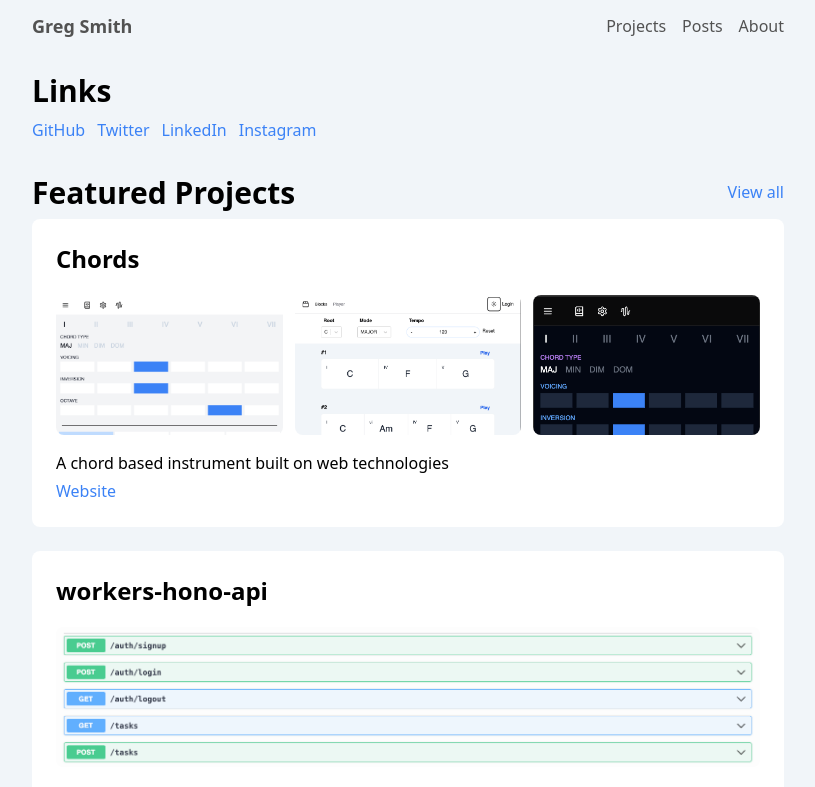
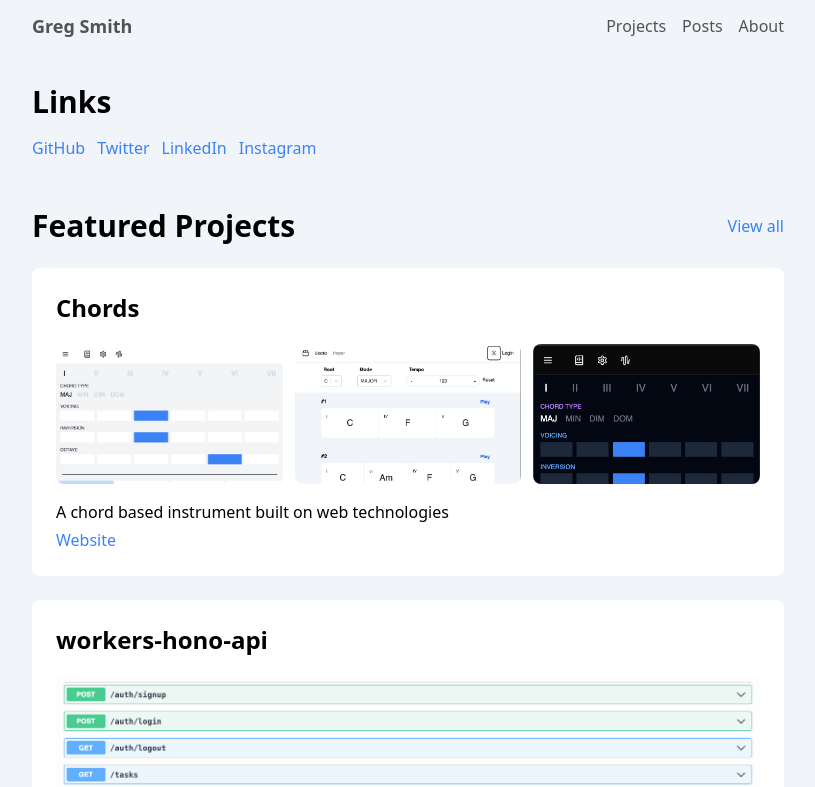
Before and after one commit to gregalexsmith/gregalexsmith, a Next.js app: page / in a window 1280 px wide. Shown: the top 787 px of the page, without its empty margins (232-1047 px from the left). Built offline with nearby package versions, Linux system fonts and the light colour scheme.

Commit message:
fix: styling

```diff
--- a/app/globals.css
+++ b/app/globals.css
@@ -14,17 +14,17 @@ a:hover {
 
 @layer components {
   .title1 {
-    @apply text-5xl font-bold leading-tight;
+    @apply text-5xl font-bold;
     @apply mt-8 mb-4;
   }
 
   .title2 {
-    @apply text-4xl font-bold leading-tight;
+    @apply text-4xl font-bold;
     @apply mt-6 mb-3;
   }
 
   .title3 {
-    @apply text-3xl font-bold leading-tight;
+    @apply text-2xl sm:text-3xl font-bold;
     @apply mt-5 mb-2;
   }
 
--- a/app/page.tsx
+++ b/app/page.tsx
@@ -9,8 +9,8 @@ export const metadata: Metadata = {
 
 export default async function Page() {
   return (
-    <div>
-      <h2 className="title3">Links</h2>
+    <>
+      <h2 className="title3 mt-8 mb-4">Links</h2>
       <div className="mt-2 flex gap-3">
         {links.map((link) => (
           <a href={link.url} key={link.url} className="link">
@@ -19,7 +19,7 @@ export default async function Page() {
         ))}
       </div>
 
-      <h2 className="flex justify-between items-center mt-8">
+      <h2 className="flex justify-between items-center mt-12 mb-6">
         <span className="title3 m-0">Featured Projects</span>
         <Link href="/projects" className="link">
           View all
@@ -28,6 +28,6 @@ export default async function Page() {
       <div className="mt-2">
         <ProjectsList limit={3} />
       </div>
-    </div>
+    </>
   );
 }
```
